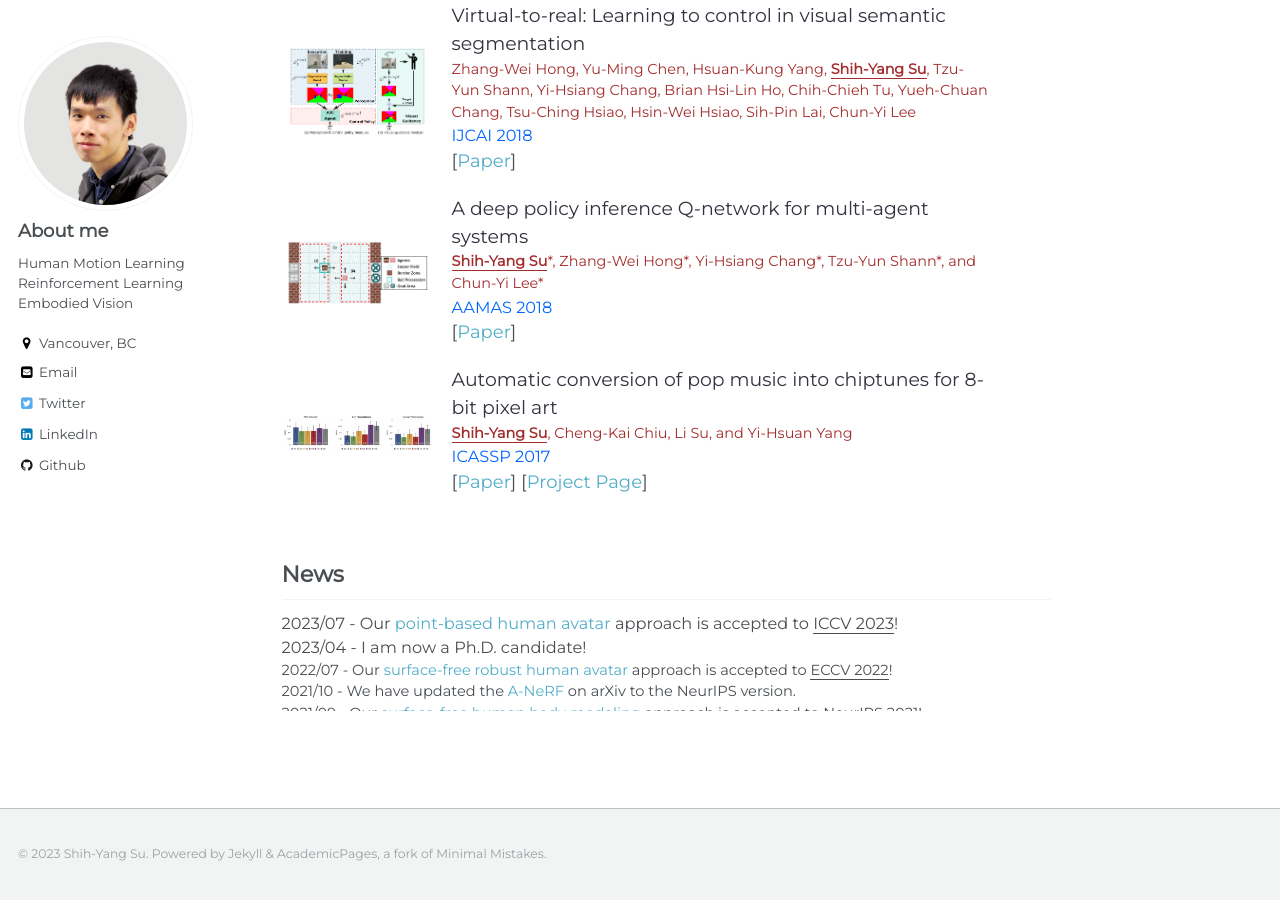
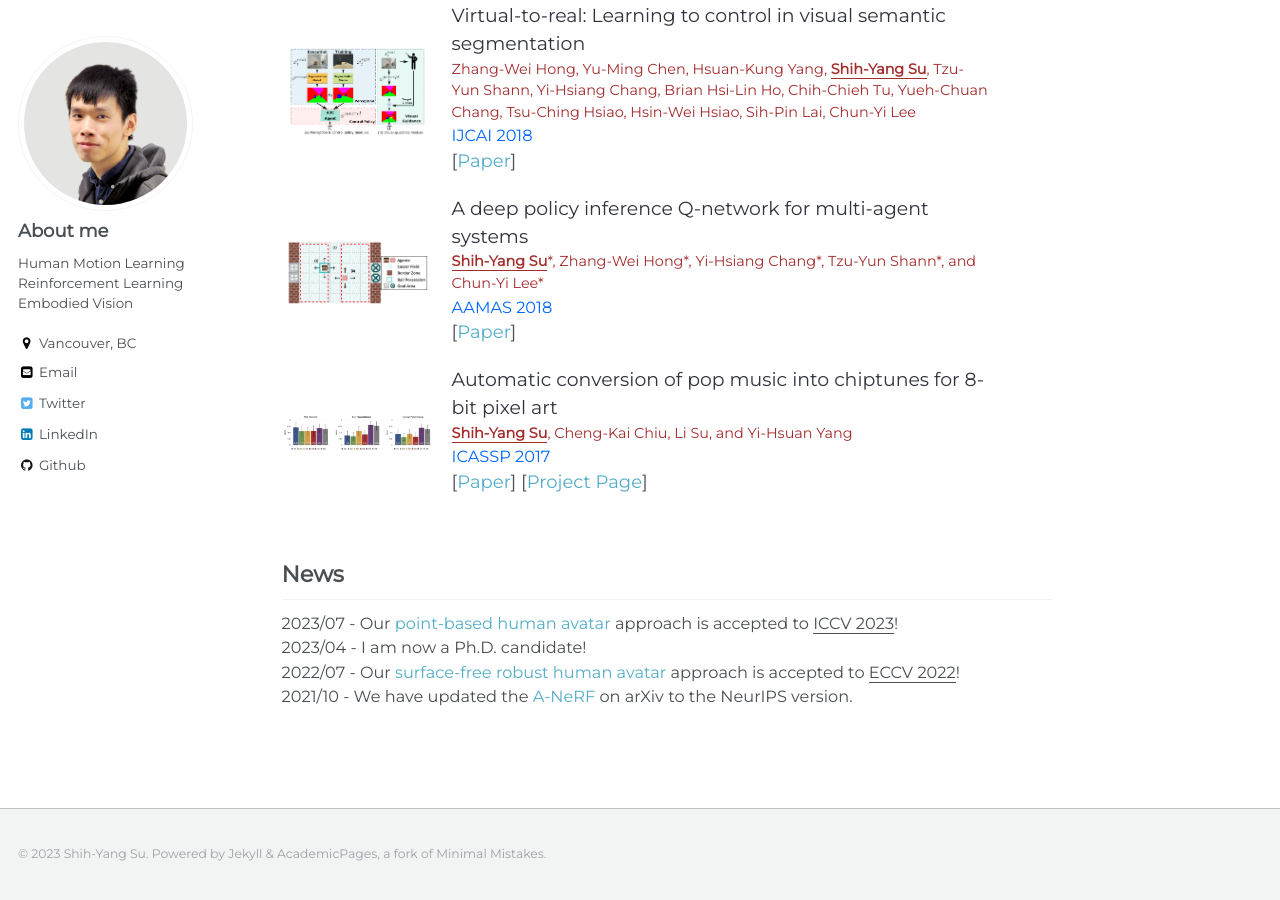
Before and after one commit to LemonATsu/LemonATsu.github.io, a Jekyll site: the page built from _pages/about.md, in a window 1280 px wide and 900 px high, scrolled down 1682 px. Built offline with Jekyll 4.4.1, drawn with Linux system fonts in a browser that asks for light colours.

Commit message:
bug fixed

```diff
--- a/_pages/about.md
+++ b/_pages/about.md
@@ -118,7 +118,6 @@
 <div class="news" style="font-size:0.9em;width: 100%; height: 100px; overflow-y: scroll;">
 2023/07 - Our <a href="https://lemonatsu.github.io/npc/">point-based human avatar</a> approach is accepted to <u>ICCV 2023</u>! <br>
 2023/04 - I am now a Ph.D. candidate! <br>
-<div class="news" style="font-size:0.9em;width: 100%; height: 100px; overflow-y: scroll;">
 2022/07 - Our <a href="https://lemonatsu.github.io/danbo/">surface-free robust human avatar</a> approach is accepted to <u>ECCV 2022</u>! <br>
 2021/10 - We have updated the <a href="https://arxiv.org/abs/2102.06199">A-NeRF</a> on arXiv to the NeurIPS version. <br>
 2021/09 - Our <a href="https://lemonatsu.github.io/anerf/">surface-free human body modeling</a> approach is accepted to <u>NeurIPS 2021</u>! <br>
```
